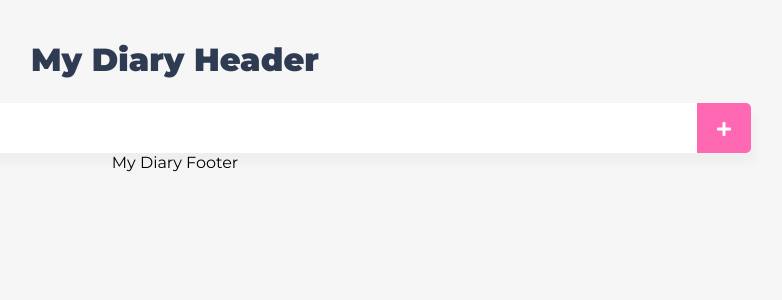
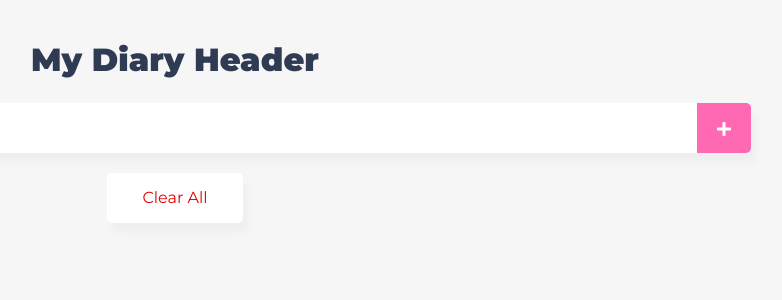
Before and after one commit to tarolong/mydiary, a Vue app: page / in a window 1280 px wide. Shown: the top 300 px of the page, without its empty margins (465-1247 px from the left). Built offline with nearby package versions, Linux system fonts and the light colour scheme.

Commit message:
Footer 작업

```diff
--- a/src/components/DiaryFooter.vue
+++ b/src/components/DiaryFooter.vue
@@ -1,13 +1,33 @@
 <template>
-    <div>
-        My Diary Footer
+    <div class="clearAllContainer shadow">
+        <span class="clearAllBtn" @click="clearDiary">Clear All</span>
     </div>
 </template>
 <script>
 export default {
+    setup() {
 
+        const clearDiary = () => {
+            localStorage.clear();
+        }
+        return {
+            clearDiary
+        }
+    }
 }
 </script>
-<style>
-
+<style scoped>
+    .clearAllContainer {
+        width: 8.5rem;
+        height: 50px;
+        line-height: 50px;
+        background-color: #fff;
+        border-radius: 5px;
+        margin: 20px auto;
+    }
+    .clearAllBtn {
+        color: #e20303;
+        display: block;
+        cursor: pointer;
+    }
 </style>
```
